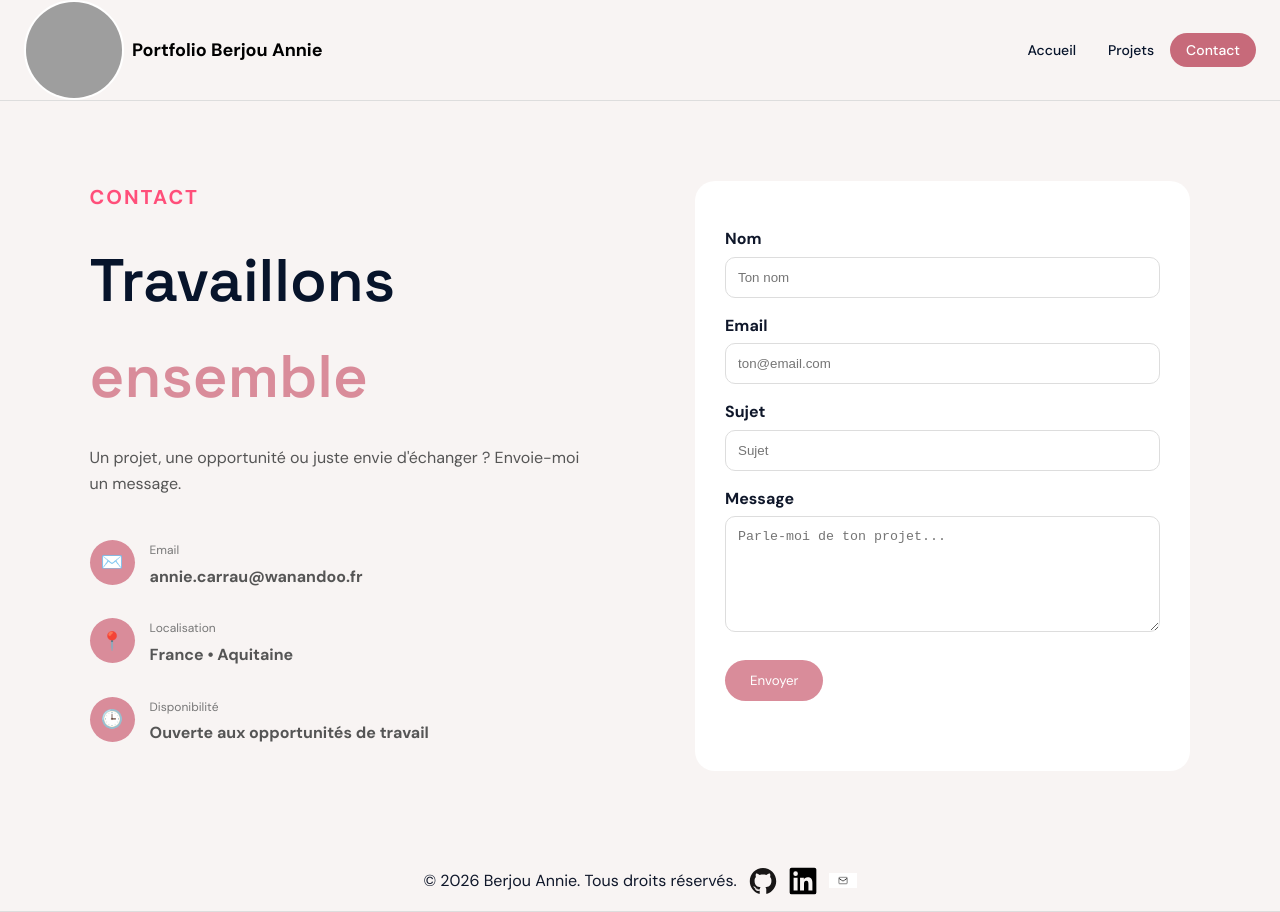
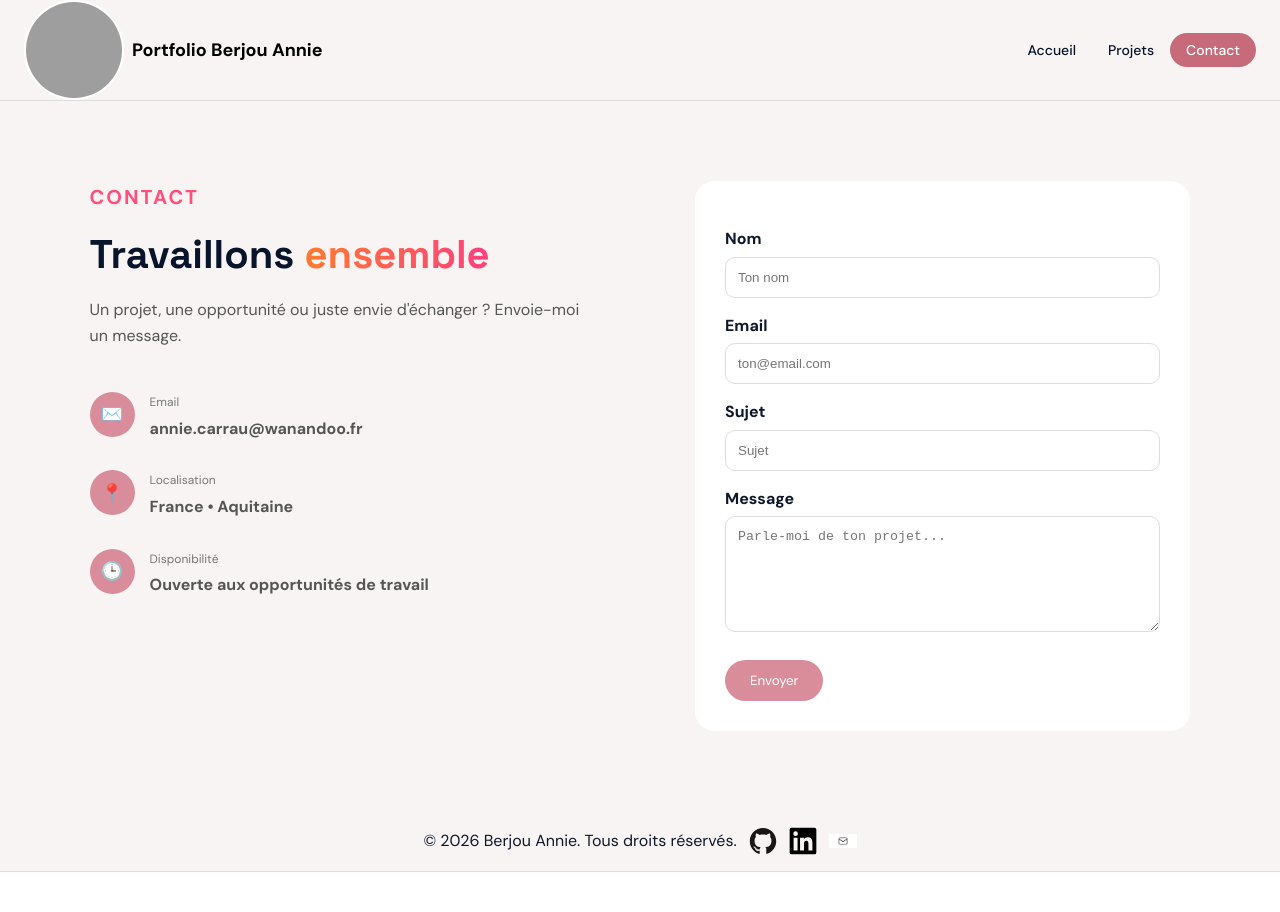
Before and after one commit to ninie08car/Berjou_Annie_Portfolio, a React (Vite) app: page /contact in a window 1280 px wide. After the commit the page ends 872 px from the top, so only its background shows below. Built offline with nearby package versions, Linux system fonts and the light colour scheme; grey boxes are pictures that could not be loaded.

Commit message:
armonisation des couleurs contact

```diff
--- a/src/components/ContactForm/ContactForm.css
+++ b/src/components/ContactForm/ContactForm.css
@@ -19,13 +19,17 @@
 }
 
 .contact-left h2 {
-  font-size: 60px;
+  font-size: 40px;
   color: #07142b;
-  margin: 20px 0;
+  margin: 10px 0;
+  font-weight: 800;
 }
 
 .contact-left span {
-  color: #d98c9a;
+  background: linear-gradient(90deg, #ff7b2f, #ff3f7f);
+  -webkit-background-clip: text;
+  background-clip: text;
+  -webkit-text-fill-color: transparent;
 }
 
 .contact-left p:not(.subtitle) {
```
